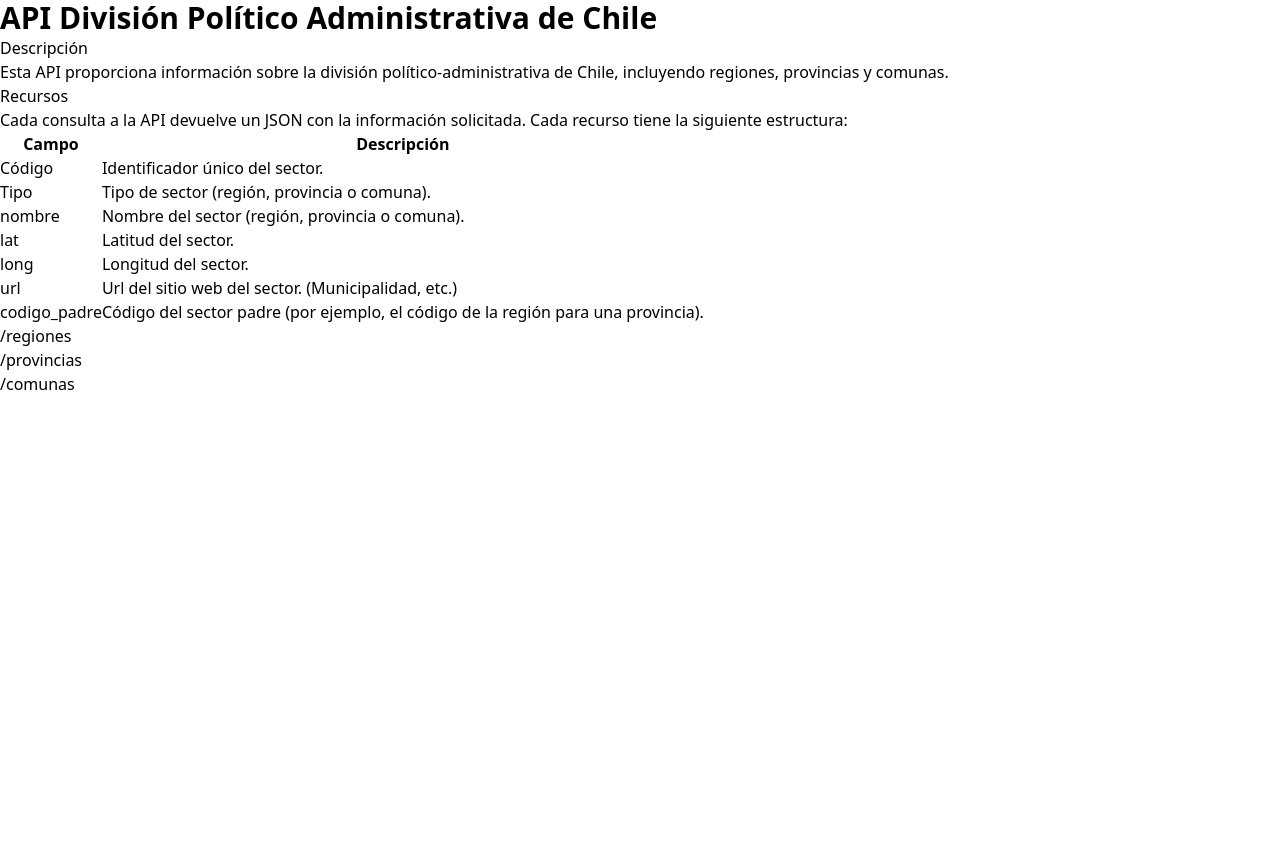
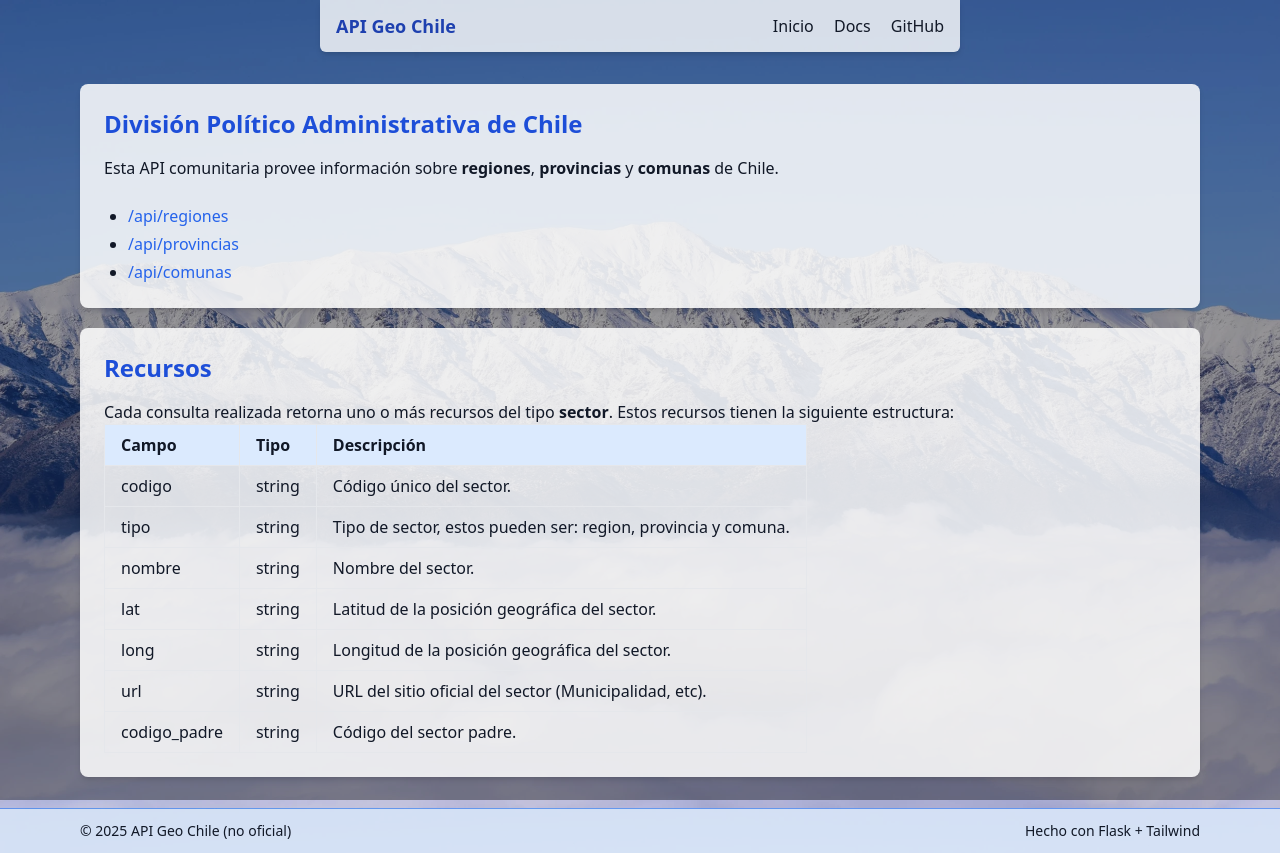
Before and after one commit to Toomyhz/api-geo-chile, a Flask app: page / in a window 1280 px wide. Before the commit the page ends 390 px from the top, so only its background shows below. Run offline with Flask 3, Linux system fonts and the light colour scheme; some libraries are stand-ins or nearby versions.

Commit message:
Endpoints principales terminados, render del template en '/'

```diff
--- a/app/__init__.py
+++ b/app/__init__.py
@@ -16,4 +16,5 @@
     def index():
         return render_template("index.html")
 
+    app.config['JSON_AS_ASCII'] = False
     return app
--- /dev/null
+++ b/app/static/styles.css
@@ -0,0 +1,4 @@
+body {
+  background: url("./cordillera.webp") no-repeat center center fixed;
+  background-size: cover;
+}
--- /dev/null
+++ b/app/templates/base.html
@@ -0,0 +1,59 @@
+<!DOCTYPE html>
+<html lang="es">
+  <head>
+    <meta charset="UTF-8" />
+    <meta name="viewport" content="width=device-width, initial-scale=1.0" />
+    <title>{% block title %}API Geo Chile{% endblock %}</title>
+    <script src="https://cdn.tailwindcss.com"></script>
+    <link
+      rel="stylesheet"
+      href="{{ url_for('static', filename='styles.css') }}"
+    />
+  </head>
+  <body
+    class="min-h-screen flex flex-col bg-cover bg-center bg-fixed text-gray-900"
+  >
+    <!-- Overlay oscuro para contraste -->
+    <div class="absolute inset-0 bg-black/40"></div>
+
+    <!-- Navbar -->
+    <header
+      class="w-1/2 mx-auto relative z-10 bg-white/80 shadow-md rounded-b-md"
+    >
+      <div
+        class="max-w-6xl mx-auto px-4 py-3 flex justify-between items-center"
+      >
+        <h1 class="text-lg font-bold text-blue-800">API Geo Chile</h1>
+        <nav class="space-x-4">
+          <a
+            href="/"
+            class="hover:text-blue-600 hover:bg-blue-100 transition duration-200"
+            >Inicio</a
+          >
+          <a href="/docs" class="hover:text-blue-600 transition duration-200"
+            >Docs</a
+          >
+          <a
+            href="https://github.com/toomyhz/api-geo-chile"
+            target="_blank"
+            class="hover:text-blue-600 transition duration-200"
+            >GitHub</a
+          >
+        </nav>
+      </div>
+    </header>
+
+    <!-- Contenido -->
+    <main class="relative z-10 flex-1 max-w-6xl mx-auto w-full px-4 py-8">
+      {% block content %}{% endblock %}
+    </main>
+
+    <!-- Footer -->
+    <footer class="relative z-10 bg-gray-100/80 text-sm py-3">
+      <div class="max-w-6xl mx-auto px-4 flex justify-between">
+        <span>© 2025 API Geo Chile (no oficial)</span>
+        <span>Hecho con Flask + Tailwind</span>
+      </div>
+    </footer>
+  </body>
+</html>
--- /dev/null
+++ b/app/templates/components/seccion_descripcion.html
@@ -0,0 +1,28 @@
+{% block descripcion %}
+<div class="bg-white/85 p-6 rounded-lg shadow-md">
+  <h2 class="text-2xl font-semibold text-blue-700 mb-4">
+    División Político Administrativa de Chile
+  </h2>
+  <p class="mb-6">
+    Esta API comunitaria provee información sobre <b>regiones</b>,
+    <b>provincias</b> y <b>comunas</b> de Chile.
+  </p>
+  <ul class="list-disc ml-6 space-y-1">
+    <li>
+      <a class="text-blue-600 hover:underline" href="/api/regiones"
+        >/api/regiones</a
+      >
+    </li>
+    <li>
+      <a class="text-blue-600 hover:underline" href="/api/provincias"
+        >/api/provincias</a
+      >
+    </li>
+    <li>
+      <a class="text-blue-600 hover:underline" href="/api/comunas"
+        >/api/comunas</a
+      >
+    </li>
+  </ul>
+</div>
+{% endblock descripcion %}
--- /dev/null
+++ b/app/templates/components/seccion_recursos.html
@@ -0,0 +1,63 @@
+{% block recursos %}
+<section class="mt-5 bg-white/85 p-6 rounded-lg shadow-md">
+  <h2 class="text-2xl font-semibold text-blue-700 mb-4">Recursos</h2>
+  <p>
+    Cada consulta realizada retorna uno o más recursos del tipo <b>sector</b>.
+    Estos recursos tienen la siguiente estructura:
+  </p>
+  <table>
+    <thead>
+      <tr class="bg-blue-100">
+        <th class="border px-4 py-2 text-left">Campo</th>
+        <th class="border px-4 py-2 text-left">Tipo</th>
+        <th class="border px-4 py-2 text-left">Descripción</th>
+      </tr>
+    </thead>
+    <tbody>
+      <tr>
+        <td class="border px-4 py-2">codigo</td>
+        <td class="border px-4 py-2">string</td>
+        <td class="border px-4 py-2">Código único del sector.</td>
+      </tr>
+      <tr>
+        <td class="border px-4 py-2">tipo</td>
+        <td class="border px-4 py-2">string</td>
+        <td class="border px-4 py-2">
+          Tipo de sector, estos pueden ser: region, provincia y comuna.
+        </td>
+      </tr>
+      <tr>
+        <td class="border px-4 py-2">nombre</td>
+        <td class="border px-4 py-2">string</td>
+        <td class="border px-4 py-2">Nombre del sector.</td>
+      </tr>
+      <tr>
+        <td class="border px-4 py-2">lat</td>
+        <td class="border px-4 py-2">string</td>
+        <td class="border px-4 py-2">
+          Latitud de la posición geográfica del sector.
+        </td>
+      </tr>
+      <tr>
+        <td class="border px-4 py-2">long</td>
+        <td class="border px-4 py-2">string</td>
+        <td class="border px-4 py-2">
+          Longitud de la posición geográfica del sector.
+        </td>
+      </tr>
+      <tr>
+        <td class="border px-4 py-2">url</td>
+        <td class="border px-4 py-2">string</td>
+        <td class="border px-4 py-2">
+          URL del sitio oficial del sector (Municipalidad, etc).
+        </td>
+      </tr>
+      <tr>
+        <td class="border px-4 py-2">codigo_padre</td>
+        <td class="border px-4 py-2">string</td>
+        <td class="border px-4 py-2">Código del sector padre.</td>
+      </tr>
+    </tbody>
+  </table>
+</section>
+{% endblock recursos %}
--- a/app/templates/index.html
+++ b/app/templates/index.html
@@ -1,63 +1,3 @@
-<!DOCTYPE html>
-<html lang="es">
-  <head>
-    <meta charset="UTF-8" />
-    <title>API Geo Chile</title>
-    <script src="https://cdn.jsdelivr.net/npm/@tailwindcss/browser@4"></script>
-  </head>
-  <body>
-    <div class="container mx-auto">
-      <h1 class="text-3xl font-bold">API División Político Administrativa de Chile</h1>
-      <section>
-        <h2>Descripción</h2>
-        <p>Esta API proporciona información sobre la división político-administrativa de Chile, incluyendo regiones, provincias y comunas.</p>
-      </section>
-      <section>
-        <h2>Recursos</h2>
-        <p>Cada consulta a la API devuelve un JSON con la información solicitada. Cada recurso tiene la siguiente estructura:</p>
-        <table class="table">
-            <thead>
-                <tr>
-                <th>Campo</th>
-                <th>Descripción</th>
-                </tr>
-            </thead>
-            <tbody>
-                <tr>
-                <td>Código</td>
-                <td>Identificador único del sector.</td>
-                </tr>
-                <tr>
-                    <td>Tipo</td>
-                    <td>Tipo de sector (región, provincia o comuna).</td>
-                </tr>
-                <tr>
-                <td>nombre</td>
-                <td>Nombre del sector (región, provincia o comuna).</td>
-                </tr>
-                <tr>
-                <td>lat</td>
-                <td>Latitud del sector.</td>
-                </tr>
-                <tr>
-                <td>long</td>
-                <td>Longitud del sector.</td>
-                </tr>
-                <tr>
-                <td>url</td>
-                <td>Url del sitio web del sector. (Municipalidad, etc.)</td>
-                </tr>
-                <tr>
-                <td>codigo_padre</td>
-                <td>Código del sector padre (por ejemplo, el código de la región para una provincia).</td>
-                </tr>
-            </tbody>
-        </table>
-      </section>
-      <ul>
-        <li><a href="/api/regiones">/regiones</a></li>
-        <li><a href="/api/provincias">/provincias</a></li>
-      <li><a href="/api/comunas">/comunas</a></li>
-    </ul>
-  </body>
-</html>
+{% extends "base.html" %} {% block title %}Inicio - API Geo Chile{% endblock %}
+{% block content %} {% include "components/seccion_descripcion.html" %} {%
+include "components/seccion_recursos.html" %} {% endblock %}
```
Also changed, not shown: app/routes/api.py (+75 -1 lines), app/static/cordillera.webp (added).
